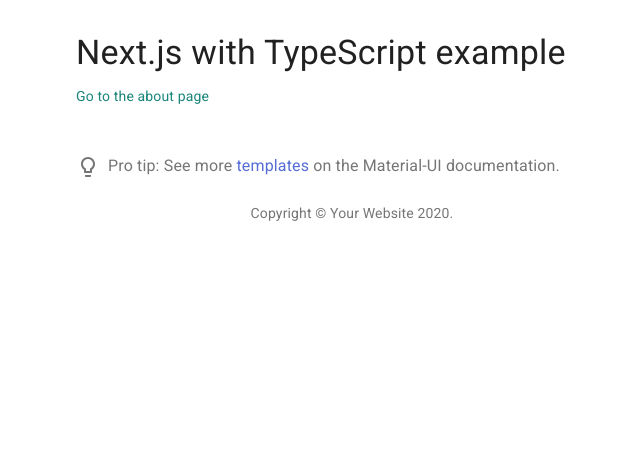
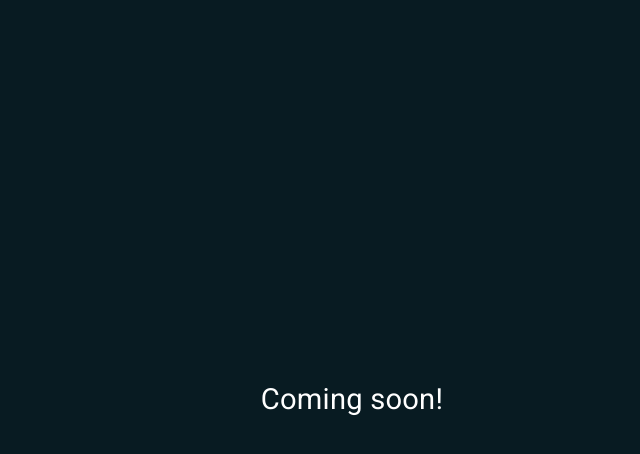
Before and after one commit to Rkuro/personal-website, a Next.js app: page / in a window 1280 px wide. Shown: the top 454 px of the page, without its empty margins (288-928 px from the left). Built offline with nearby package versions, Linux system fonts and the light colour scheme.

Commit message:
moar dev

```diff
--- a/package.json
+++ b/package.json
@@ -4,7 +4,7 @@
   "private": true,
   "dependencies": {
     "@material-ui/core": "latest",
-    "clsx": "latest",
+    "clsx": "^1.1.1",
     "framer-motion": "^3.1.1",
     "next": "latest",
     "react": "latest",
@@ -12,7 +12,7 @@
   },
   "scripts": {
     "dev": "next",
-    "build": "next build",
+    "build": "next build && next export",
     "start": "next start",
     "post-update": "echo \"codesandbox preview only, need an update\" && yarn upgrade --latest"
   },
--- a/pages/_app.tsx
+++ b/pages/_app.tsx
@@ -19,7 +19,7 @@
   return (
     <React.Fragment>
       <Head>
-        <title>My page</title>
+        <title>Robin Kurosawa</title>
         <meta name="viewport" content="minimum-scale=1, initial-scale=1, width=device-width" />
       </Head>
       <ThemeProvider theme={theme}>
--- a/pages/index.tsx
+++ b/pages/index.tsx
@@ -1,24 +1,17 @@
 import React from 'react';
-import Container from '@material-ui/core/Container';
 import Typography from '@material-ui/core/Typography';
-import Box from '@material-ui/core/Box';
-import ProTip from '../src/ProTip';
-import Link from '../src/Link';
-import Copyright from '../src/Copyright';
+import { globalStyles } from '../src/GlobalStyles';
+import clsx from 'clsx';
 
 export default function Index() {
-  return (
-    <Container maxWidth="sm">
-      <Box my={4}>
-        <Typography variant="h4" component="h1" gutterBottom>
-          Next.js with TypeScript example
-        </Typography>
-        <Link href="/about" color="secondary">
-          Go to the about page
-        </Link>
-        <ProTip />
-        <Copyright />
-      </Box>
-    </Container>
-  );
+    const globalClasses = globalStyles();
+    return (
+        <div className={clsx(globalClasses.fullScreenHeight, globalClasses.centerAll)}>
+
+            <Typography variant="h4" >
+                Coming soon!
+            </Typography>
+            {/* <Footer /> */}
+        </div>
+    );
 }
--- /dev/null
+++ b/src/GlobalStyles.tsx
@@ -0,0 +1,16 @@
+import { makeStyles } from '@material-ui/core/styles';
+
+export const globalStyles = makeStyles({
+    fullScreenHeight: {
+        height: "100vh"
+    },
+    centerAll: {
+        display: "flex",
+        justifyContent: "center",
+        alignItems: "center"
+    },
+    footer: {
+        position: "absolute",
+        bottom: "10px"
+    }
+});
--- a/src/ProTip.tsx
+++ /dev/null
@@ -1,37 +0,0 @@
-import React from 'react';
-import { createStyles, makeStyles, Theme } from '@material-ui/core/styles';
-import Link from '@material-ui/core/Link';
-import SvgIcon, { SvgIconProps } from '@material-ui/core/SvgIcon';
-import Typography from '@material-ui/core/Typography';
-
-function LightBulbIcon(props: SvgIconProps) {
-  return (
-    <SvgIcon {...props}>
-      <path d="M9 21c0 .55.45 1 1 1h4c.55 0 1-.45 1-1v-1H9v1zm3-19C8.14 2 5 5.14 5 9c0 2.38 1.19 4.47 3 5.74V17c0 .55.45 1 1 1h6c.55 0 1-.45 1-1v-2.26c1.81-1.27 3-3.36 3-5.74 0-3.86-3.14-7-7-7zm2.85 11.1l-.85.6V16h-4v-2.3l-.85-.6C7.8 12.16 7 10.63 7 9c0-2.76 2.24-5 5-5s5 2.24 5 5c0 1.63-.8 3.16-2.15 4.1z" />
-    </SvgIcon>
-  );
-}
-
-const useStyles = makeStyles((theme: Theme) =>
-  createStyles({
-    root: {
-      margin: theme.spacing(6, 0, 3),
-    },
-    lightBulb: {
-      verticalAlign: 'middle',
-      marginRight: theme.spacing(1),
-    },
-  }),
-);
-
-export default function ProTip() {
-  const classes = useStyles();
-  return (
-    <Typography className={classes.root} color="textSecondary">
-      <LightBulbIcon className={classes.lightBulb} />
-      Pro tip: See more{' '}
-      <Link href="https://material-ui.com/getting-started/templates/">templates</Link> on the
-      Material-UI documentation.
-    </Typography>
-  );
-}
--- a/src/theme.tsx
+++ b/src/theme.tsx
@@ -1,21 +1,30 @@
 import { createMuiTheme } from '@material-ui/core/styles';
-import red from '@material-ui/core/colors/red';
 
 // Create a theme instance.
 const theme = createMuiTheme({
     palette: {
+        type: "dark",
         primary: {
-      main: '#556cd6',
+            light: "#194248",
+            main: "#0D2A30",
+            dark: "#081B22",
         },
         secondary: {
-      main: '#19857b',
+            light: "#16565F",
+            main: "#26BBB9",
+            dark: "#16565F",
+        },
+        background: {
+            default: "#081B22",
         },
         error: {
-      main: red.A400,
+            light: "#AB5559",
+            main: "#962A30",
+            dark: "#782226",
         },
-    background: {
-      default: '#fff',
     },
+    typography: {
+        fontSize: 12,
     },
 });
 
```
Also changed, not shown: pages/about.tsx (deleted, +0 -22 lines), src/Footer.tsx (added, +20 -0 lines), 2 other files (tests, documents, lock files or other folders). Lines whose indentation alone changed are shown as unchanged.
